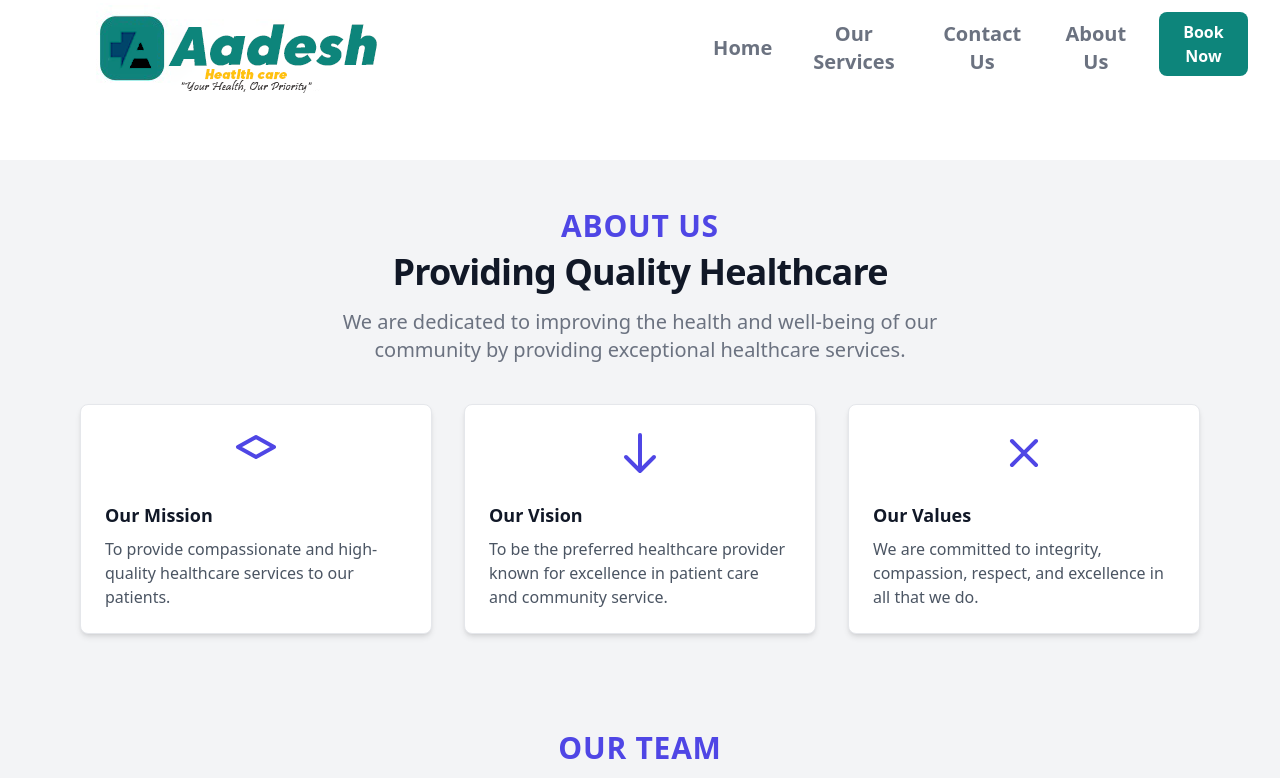
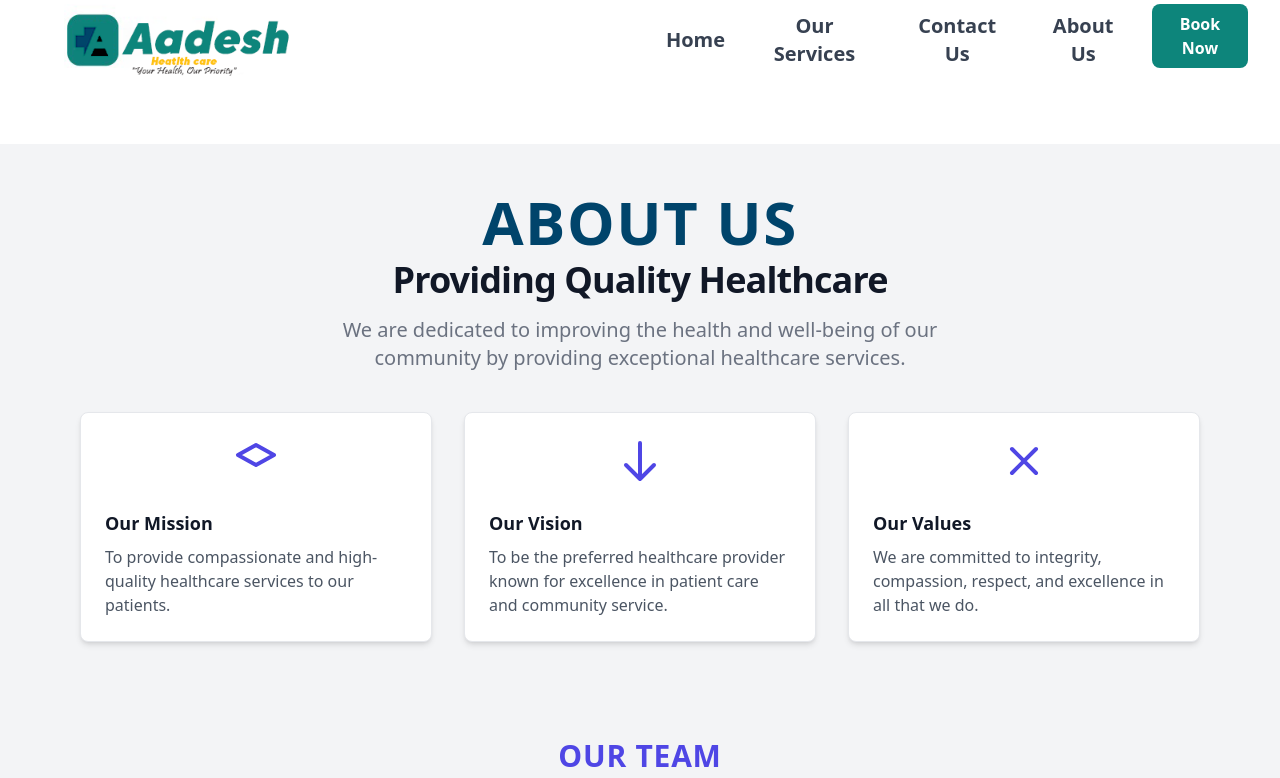
Before and after one commit to AmitRana54/HealthCare-website, a React (Vite) app: page /aboutus in a window 1280 px wide. Shown: the top 778 px of the page. Built offline with nearby package versions, Linux system fonts and the light colour scheme.

Commit message:
lastcommit

```diff
--- a/src/Components/Aboutus_ContactUs/Aboutus.jsx
+++ b/src/Components/Aboutus_ContactUs/Aboutus.jsx
@@ -10,7 +10,7 @@ function Aboutus() {
     <div className="bg-gray-100  mt-16 p-12">
       <div className="max-w-7xl mx-auto px-4 sm:px-6 lg:px-8">
         <div className="lg:text-center">
-          <h2 className=" text-xl font:bold text-indigo-600 font-semibold lg:text-3xl tracking-wide uppercase">About Us</h2>
+          <h2 className=" text-3xl font:bold text-[#00446B] font-semibold lg:text-6xl tracking-wide uppercase">About Us</h2>
           <p className="mt-2 text-3xl leading-8 font-extrabold tracking-tight text-gray-900 sm:text-4xl">
             Providing Quality Healthcare
           </p>
--- a/src/Components/Aboutus_ContactUs/Contactus/Contactus.jsx
+++ b/src/Components/Aboutus_ContactUs/Contactus/Contactus.jsx
@@ -3,10 +3,10 @@ import AddressMap from "./Map";
 
 function Contactus() {
     return (
-        <div className="bg-gray-100 py-12 mt-10">
+        <div className="bg-gray-100  mt-6">
             <div className="max-w-7xl mx-auto px-4 sm:px-6 lg:px-8">
                 <div className="lg:text-center">
-                    <h1 className="text-xl text-indigo-600 font-semibold lg:text-3xl tracking-wide uppercase mt-8">Contact Us</h1>
+                    <h1 className="text-3xl text-[#00446B] font-bold lg:text-6xl tracking-wide uppercase mt-8">Contact Us</h1>
                     <p className="mt-2 text-3xl leading-8 font-extrabold tracking-tight text-gray-900 sm:text-4xl">
                         Reach Us Anyway
                     </p>
--- a/src/Components/Aboutus_ContactUs/Contactus/Map.jsx
+++ b/src/Components/Aboutus_ContactUs/Contactus/Map.jsx
@@ -1,7 +1,7 @@
 import React from 'react';
 const AddressMap = () => {
     return (
-        <div className='m-auto mt-10 w-[80rem] lg:w-[80rem]' >
+        <div className='m-auto mt-10 w-[80rem] lg:w-[80rem] flex items-center justify-center' >
             <iframe src="https://www.google.com/maps/embed?pb=!1m18!1m12!1m3!1d110615.10530870516!2d77.4639124801941!3d29.958672842108605!2m3!1f0!2f0!3f0!3m2!1i1024!2i768!4f13.1!3m3!1m2!1s0x390eea801b59aaa1%3A0xe9ae352d5ffc67d!2sHealth%20Care%20Center%20Dr.Asad!5e0!3m2!1sen!2sin!4v1709972762517!5m2!1sen!2sin" width="600" height="450" style={{border:0}}
             allowfullscreen="" loading="lazy" referrerpolicy="no-referrer-when-downgrade"></iframe>
 
--- a/src/Components/Footer/Footer.jsx
+++ b/src/Components/Footer/Footer.jsx
@@ -6,7 +6,7 @@ export default function () {
     <footer className="bg-gray-800 text-white py-8 px-24">
       <div className="container mx-auto flex flex-wrap justify-between ">
         <div className="w-full sm:w-1/2 md:w-1/4 lg:w-1/3 mb-4">
-          <h3 className="text-base font-bold sm:text-left mb-4 md:text-left lg:text-3xl">Our Team</h3>
+          <h3 className="text-xl font-bold sm:text-left mb-4 md:text-left lg:text-3xl">Our Team</h3>
           <ul className="text-orange-500  text-xl">
             <li>Deeapak Singh</li>
             <li>Adarsh Singh</li>
@@ -14,7 +14,7 @@ export default function () {
           </ul>
         </div>
         <div className="w-full sm:w-1/2 md:w-1/4 lg:w-1/3 mb-4">
-          <h3 className="text-base font-bold mb-4 sm:text-left md:text-left lg:text-3xl         ">Our Services</h3>
+          <h3 className="text-xl font-bold mb-4 sm:text-left md:text-left lg:text-3xl         ">Our Services</h3>
           <ul className="text-orange-500  text-xl   list-disc   ">
             <li>ICU Care</li>
             <li>Skill Nursing</li>
@@ -27,7 +27,7 @@ export default function () {
           </ul>
         </div>
         <div className="w-full sm:w-1/2 md:w-1/4  lg:w-1/3 mb-4">
-          <h3 className="text-base font-bold mb-4 sm:text-left md:text-left lg:text-3xl      ">Contact Us</h3>
+          <h3 className="text-xl font-bold mb-4 sm:text-left md:text-left lg:text-3xl      ">Contact Us</h3>
           <p>123 Health Street</p>
           <p>City, State ZIP</p>
           <p>Email: info@example.com</p>
--- a/src/Components/Header/Navbar.jsx
+++ b/src/Components/Header/Navbar.jsx
@@ -10,11 +10,11 @@ export default function Navbar() {
   };
 
   return (
-    <header className="sticky top-0 left-0 w-full bg-white text-gray-500 shadow-gray-900 z-10">
-      <nav className="container mx-auto h-24 flex items-center justify-between px-4 md:px-8">
-        <div className="logo mb-13 w-1/2 m-16 p-0 h-full flex items-center justify-start">
+    <header className="sticky top-0 left-0 w-full bg-white text-gray-700 shadow-gray-900 z-10">
+      <nav className="container mx-auto h-20 flex items-center justify-between px-4 md:px-8">
+        <div className="logo mb-13 w-1/2 ml-8 p-0 h-full flex items-center justify-start">
           <Link to="/">
-            <img src={Logo} alt="" />
+            <img className="h-full w-60" src={Logo} alt="" />
           </Link>
         </div>
         <div className="md:hidden">
--- a/src/Components/body/Information.jsx
+++ b/src/Components/body/Information.jsx
@@ -25,7 +25,7 @@ function Information() {
             <Link to="/book">BOOK NOW</Link>
           </button>
         </div>
-        <div className="imglogo h-20rem w-20rem lg:h-[40vw] mb-1 lg:mb-12 p-10 lg:p-20 w-full lg:w-[40vw] flex justify-center order-first lg:order-none">
+        <div className="imglogo h-20rem w-20rem lg:h-[40vw] mb-1 lg:mb-12 p-3 lg:p-8 w-full lg:w-[40vw] flex justify-center order-first lg:order-none">
           <img
             className="h-[25rem] lg:h-[25rem] w-[25rem] lg:w-[25rem] rounded-full border-[#0D857B] border-8 mt-16 lg:mt-0"
             src="https://medicrov.com/wp-content/uploads/2024/01/Untitled-design.png"
--- a/src/Components/body/WhyIHCS.jsx
+++ b/src/Components/body/WhyIHCS.jsx
@@ -3,8 +3,8 @@ import React from "react";
 function WhyIHCS() {
   return (
 
-     <div className="max-w-7xl  mt-28 px-4 py-8">
-      <h1 className="text-center text-[1.3rem] font-bold mb-2 mt- lg:text-3xl lg:mt-20 text-[#00446B] ">  Why Indian Health Care Services</h1>
+     <div className="max-w-7xl mt-6  lg:mt-28 px-4 py-8">
+      <h1 className="text-center text-[1.3rem] font-bold mb-2 mt-2 lg:text-3xl lg:mt-20 text-[#00446B] ">  Why Indian Health Care Services</h1>
       <div className="grid grid-cols-1 sm:grid-cols-2 lg:grid-cols-3 gap-8 mt-8">
         <div className="bg-white shadow-md rounded-lg p-6">
           <img src="https://medicrov.com/wp-content/uploads/2024/01/Physical-therapy-exercise-bro.svg" alt="" className="mx-auto h-24 w-24 mb-4" />
```
